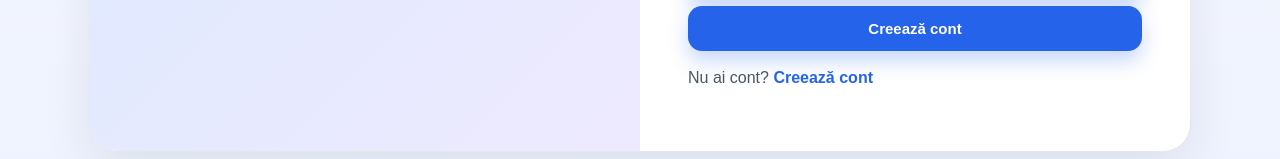
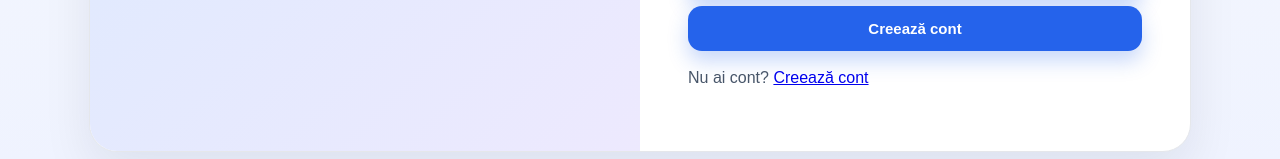
Before and after one commit to Rechinu13/aplicatie-opriri-camere, a Next.js app: page /register in a window 1280 px wide. Shown: the part 597-756 px from the top of the page. Built offline with nearby package versions, Linux system fonts and the light colour scheme; no server answers.

Commit message:
fix invitatie

```diff
--- a/src/app/register/page.tsx
+++ b/src/app/register/page.tsx
@@ -177,7 +177,7 @@ export default function LoginPage() {
 
           <p style={bottomText}>
             Nu ai cont?{" "}
-            <Link href="/register" style={linkStyle}>
+          <Link href={`/login?invite=${inviteCode || ""}`}>
               Creează cont
             </Link>
           </p>
```
